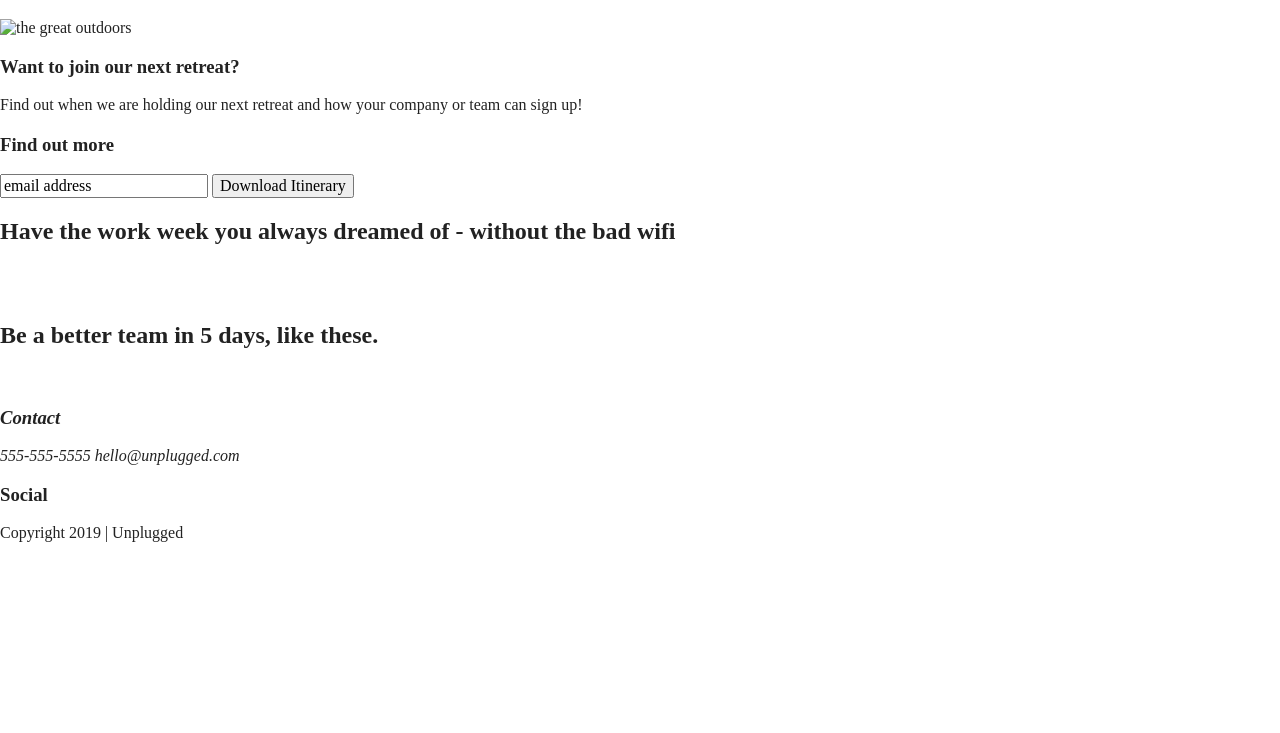
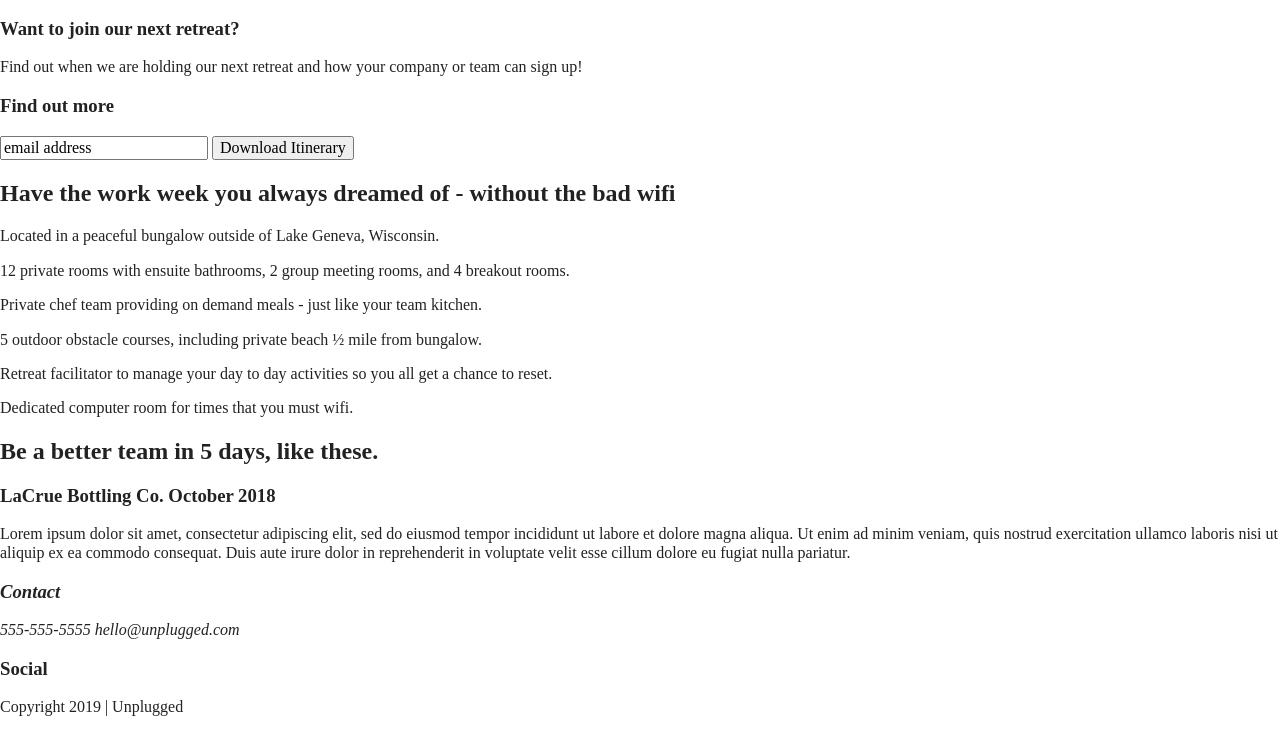
Before and after one commit to v-beasley/unplugged, a website built with Parcel: page index.html in a window 1280 px wide. Shown: the part 134-867 px from the top of the page. Before the commit the page ends 800 px from the top, so only its background shows below. Built offline with nearby package versions, Linux system fonts and the light colour scheme.

Commit message:
added more HTML structure and classes

```diff
--- a/index.html
+++ b/index.html
@@ -38,12 +38,13 @@
 </header>
 
 <main>
-  <section id="hero">
+  <section class="hero-area">
+    <div class="content-wrapper">
       <h1>
         Retreat from the desk, return refreshed.
       </h1>
-    <img src="" alt="the great outdoors">
       <aside>
+        <div class="form-description">
           <h3>
             Want to join our next retreat?
           </h3>
@@ -53,31 +54,70 @@
           <h3>
            Find out more
           </h3>
-      <div class="signup-form">
+        </div>
+        <div class="form">
           <input type="text" name="name" value="email address">
           <input type="button" value="Download Itinerary">
         </div>
       </aside>
+    </div>
   </section>
 
-    <div class="general-info">
+  <section class="features">
+      <div class="content-wrapper">
         <h2>
           Have the work week you always dreamed of - without the bad wifi
         </h2>
-      <img src="" alt="">
-      <div class="icon1">
-        <img src="" alt="">
-        <p></p>
+        <div class="features-items">
+          <article>
+            <p class="fontawesome-icon"></p>
+            <p class="features-item-description">Located in a peaceful bungalow outside of Lake Geneva, Wisconsin.</p>
+          </article>
+          <article>
+            <p class="fontawesome-icon"></p>
+            <p class="features-item-description">12 private rooms with ensuite bathrooms, 2 group meeting rooms, and 4 breakout rooms.</p>
+          </article>
+          <article>
+            <p class="fontawesome-icon"></p>
+            <p class="features-item-description">Private chef team providing on demand meals - just like your team kitchen.</p>
+          </article>
+          <article>
+            <p class="fontawesome-icon"></p>
+            <p class="features-item-description">5 outdoor obstacle courses, including private beach ½ mile from bungalow.</p>
+          </article>
+          <article>
+            <p class="fontawesome-icon"></p>
+            <p class="features-item-description">Retreat facilitator to manage your day to day activities so you all get a chance to reset.</p>
+          </article>
+          <article>
+            <p class="fontawesome-icon"></p>
+            <p class="features-item-description">Dedicated computer room for times that you must wifi.</p>
+          </article>
         </div>
       </div>
-    <div class="previous-retreats">
+  </section>
+
+  <section class="reviews">
+      <div class="content-wrapper">
       <h2>
         Be a better team in 5 days, like these.
       </h2>
-      <img src="" alt="">
-      <p></p>
+        <div class="team-review">
+          <article>
+            <h3>
+              LaCrue Bottling Co. October 2018
+            </h3>
+            <p>Lorem ipsum dolor sit amet, consectetur adipiscing elit, sed do
+              eiusmod tempor incididunt ut labore et dolore magna aliqua. Ut
+              enim ad minim veniam, quis nostrud exercitation ullamco laboris
+              nisi ut aliquip ex ea commodo consequat. Duis aute irure dolor
+              in reprehenderit in voluptate velit esse cillum dolore eu fugiat
+              nulla pariatur. </p>
+          </article>
         </div>
+
       </div>
+  </section>
 </main>
 
 <footer>
```
Lines whose indentation alone changed are shown as unchanged.
